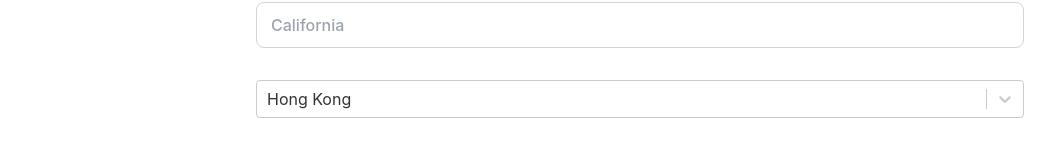
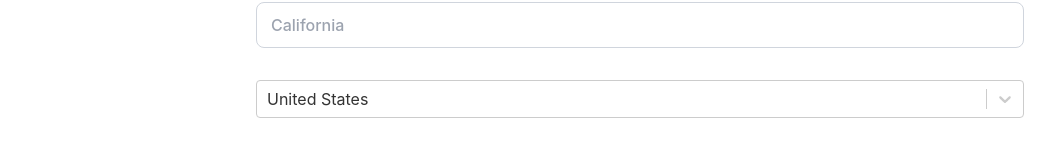
Before and after one commit to King-Mufasa/Unlimited_Access, a React (Create React App) app: page /account in a window 1280 px wide. Shown: the part 780-933 px from the top of the page, without its empty margins (0-1055 px from the left). Built offline with nearby package versions, Linux system fonts and the light colour scheme.

Commit message:
update country

```diff
--- a/src/pages/account/index.jsx
+++ b/src/pages/account/index.jsx
@@ -9,7 +9,7 @@ import { countryList } from "../../utils/api";
 
 function AccountPage() {
   const [enableAlert, setEnableAlert] = useState(false);
-  const [country, setCountry] = useState({ label: "Hong Kong", value: "hk" });
+  const [country, setCountry] = useState({ label: "United States", value: "us" });
 
   return (
     <div className="flex flex-col min-h-screen ">
--- a/src/pages/account/manage.jsx
+++ b/src/pages/account/manage.jsx
@@ -28,7 +28,7 @@ function AccountManagePage() {
     value: "Dateline Standard Time",
     label: "(UTC-12:00) International Date Line West",
   });
-  const [country, setCountry] = useState({ label: "Hong Kong", value: "hk" });
+  const [country, setCountry] = useState({ label: "United States", value: "us" });
   const [cardId, setCardId] = useState(0);
   const tabList = [
     {
--- a/src/pages/mail/sent.jsx
+++ b/src/pages/mail/sent.jsx
@@ -1,6 +1,9 @@
+import { NegativeButton, PrimaryButton } from "../../components/button";
 import Layout from "../../layout/layout";
 
 const EmailSentPage = () => {
+
+
   return (
     <Layout page="draft" sidebar>
       <div className="flex md:py-3 md:h-screen overflow-auto">
```
